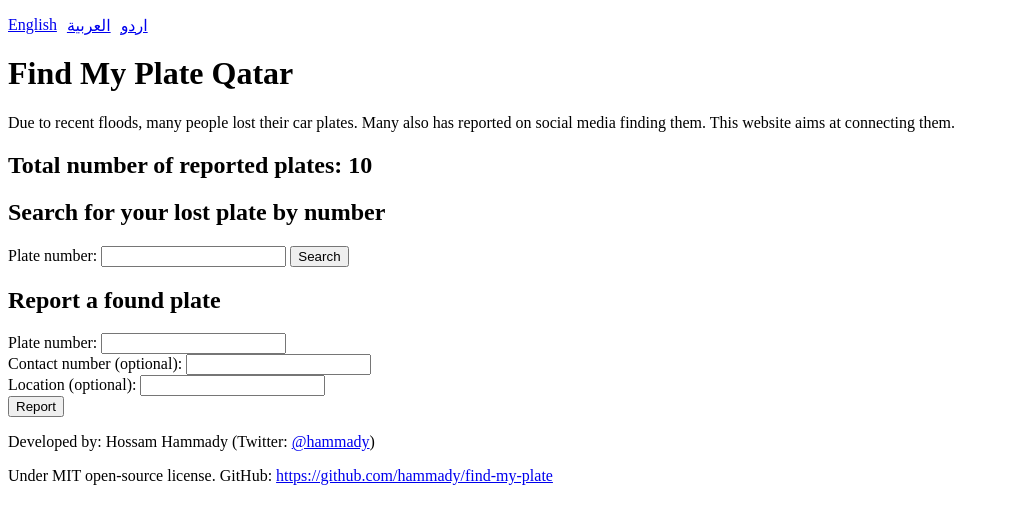
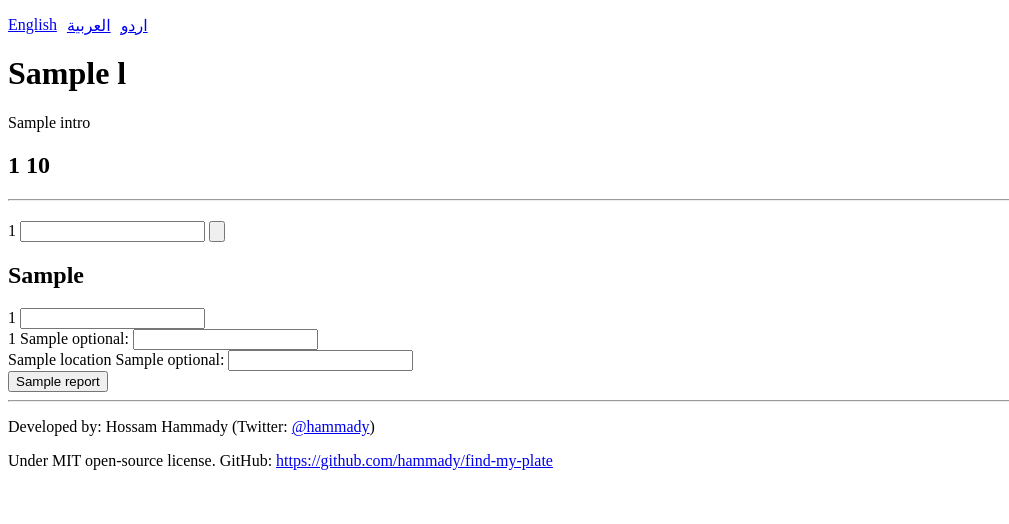
Before and after one commit to hammady/find-my-plate, a Node project: template src/views/index.ejs in a window 1280 px wide. Shown: the top 524 px of the page, without its empty margins (0-1009 px from the left). Run offline with Node 20 templates, Linux system fonts and the light colour scheme; the template is opened without the code that fills it: most values are stand-ins (such as "Sample title", 1, 10 or a date in 2020); some libraries are stand-ins or nearby versions.

Commit message:
Complete English/Arabic translations

```diff
--- a/src/index.js
+++ b/src/index.js
@@ -58,7 +58,7 @@ app.get('/search', (req, res) => {
       )
         .then(function (results) {
           console.log(`Found ${results.length} results for plate ${plate}`)
-          res.render('results', { plate: plate, results: results })
+          res.render('results', { plate: plate, results: results, l: loadLanguage(req.language) })
         })
         .catch(function (err) {
           console.log(err)
@@ -69,6 +69,7 @@ app.post('/report', (req, res) => {
     const plate = req.body.plate
     const contact = req.body.contact
     const location = req.body.location
+    const l = loadLanguage(req.language)
     console.log(`Reporting plate ${plate}`)
     adapter.report(
         plate,
@@ -76,7 +77,7 @@ app.post('/report', (req, res) => {
         location
       )
         .then(function () {
-          var msg = `Your report for plate ${plate} was received successfully. Thanks!`
+          var msg = `${l.report_received} (${l.plate_number} ${plate})`
           adapter.searchRegistrations(plate)
           .then(function(results) {
             if (results.length > 0) {
@@ -86,8 +87,7 @@ app.post('/report', (req, res) => {
               }
               contacts = contacts.join(', ')
               console.log(`Found matching registrations: ${contacts}`)
-              msg += ` Someone searched for this plate, please contact them in case they don't check back later: ` +
-                contacts + '.'
+              msg += ` ${l.found_registrations} ${contacts}.`
             }
             res.send(msg)
           })
@@ -105,13 +105,14 @@ app.post('/report', (req, res) => {
   app.post('/register', (req, res) => {
     const plate = req.body.plate
     const contact = req.body.contact
+    const l = loadLanguage(req.language)
     console.log(`Registering plate ${plate}`)
     adapter.register(
         plate,
         contact
       )
         .then(function () {
-          res.send(`Your registration for plate ${plate} was received successfully. Anyone reporting the same will see your contact number.`)
+          res.send(`${l.registration_received} (${l.plate_number}: ${plate}).`)
         })
         .catch(function (err) {
           console.log(err)
--- a/src/locales/ur.json
+++ b/src/locales/ur.json
@@ -1,4 +1,6 @@
 {
   "lang": "ur",
-  "dir": "rtl"
+  "dir": "rtl",
+  "plate_required": "Plate number is required",
+  "title": "Find My Plate Qatar"
 }
--- a/src/views/index.ejs
+++ b/src/views/index.ejs
@@ -2,7 +2,7 @@
 <html lang="<%= l.lang %>">
     <head>
         <title>
-            Find My Plate Qatar
+            <%= l.title %>
         </title>
         <meta name="viewport" content="width=device-width, initial-scale=1">
         <script>
@@ -10,7 +10,7 @@
                 const input = document.getElementById('report-plate')
                 const value = input.value.trim()
                 if (value === '') {
-                    alert("Plate number is required")
+                    alert("<%= l.plate_required %>")
                     return false
                 }
                 input.value = value
@@ -27,45 +27,45 @@
             </ul>
         </p>
         <br/>
-        <h1>Find My Plate Qatar</h1>
+        <h1><%= l.title %></h1>
         <p>
-            Due to recent floods, many people lost their car plates.
-            Many also has reported on social media finding them.
-            This website aims at connecting them.
+            <%= l.intro %>
         </p>
 
         <div>
             <h2>
-                Total number of reported plates: <%= total %>
+                <%= l.total_reported %> <%= total %>
             </h2>
         </div>
+        <hr/>
         <div>
             <h2>
-                Search for your lost plate by number
+                <%= l.search_header %>
             </h2>
             <form method="GET" action="/search">
-                <label for="plate">Plate number:</label>
+                <label for="plate"><%= l.plate_number %></label>
                 <input type="text" name="plate"/>
-                <input type="submit" value="Search"/>
+                <input type="hidden" name="language" value="<%= l.lang %>"/>
+                <input type="submit" value="<%= l.search %>"/>
             </form>
         </div>
 
         <div>
             <h2>
-                Report a found plate
+                <%= l.report_header %>
             </h2>
-            <form method="POST" action="/report" onsubmit="return validateReport()"
+            <form method="POST" action="/report?language=<%= l.lang %>" onsubmit="return validateReport()"
             enctype="application/x-www-form-urlencoded">
-                <label for="plate">Plate number:</label>
+                <label for="plate"><%= l.plate_number %></label>
                 <input type="text" name="plate" id="report-plate"/><br/>
-                <label for="plate">Contact number (optional):</label>
+                <label for="plate"><%= l.contact_number %> <%= l.optional %>:</label>
                 <input type="text" name="contact"/><br/>
-                <label for="plate">Location (optional):</label>
+                <label for="plate"><%= l.location %> <%= l.optional %>:</label>
                 <input type="text" name="location"/><br/>
-                <input type="submit" value="Report"/>
+                <input type="submit" value="<%= l.report %>"/>
             </form>
         </div>
-
+        <hr/>
         <p>
             Developed by: Hossam Hammady (Twitter: <a href="https://twitter.com/hammady">@hammady</a>)
         </p>
```
Also changed, not shown: src/locales/ar.json (+19 -1 lines), src/locales/en.json (+19 -1 lines), src/views/results.ejs (+9 -8 lines).
